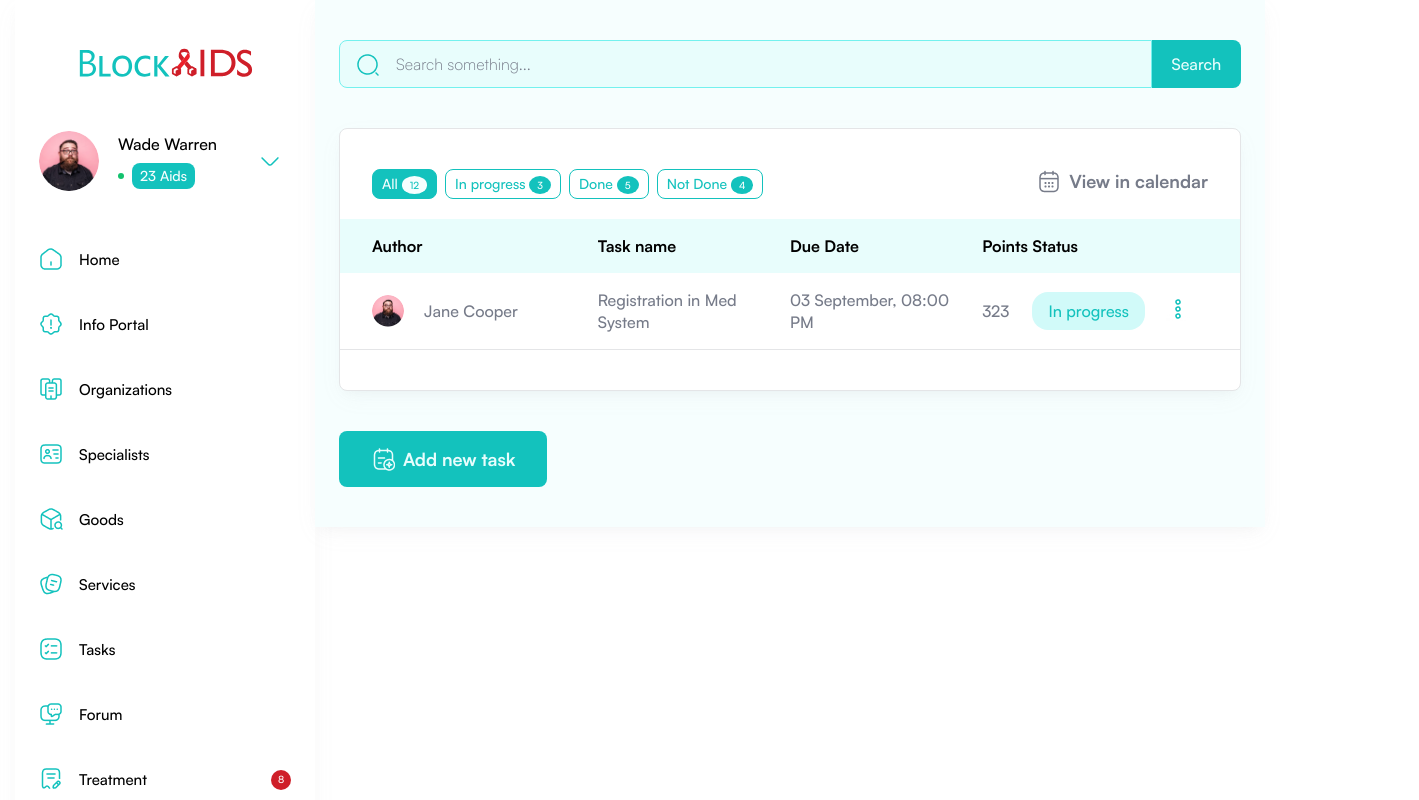
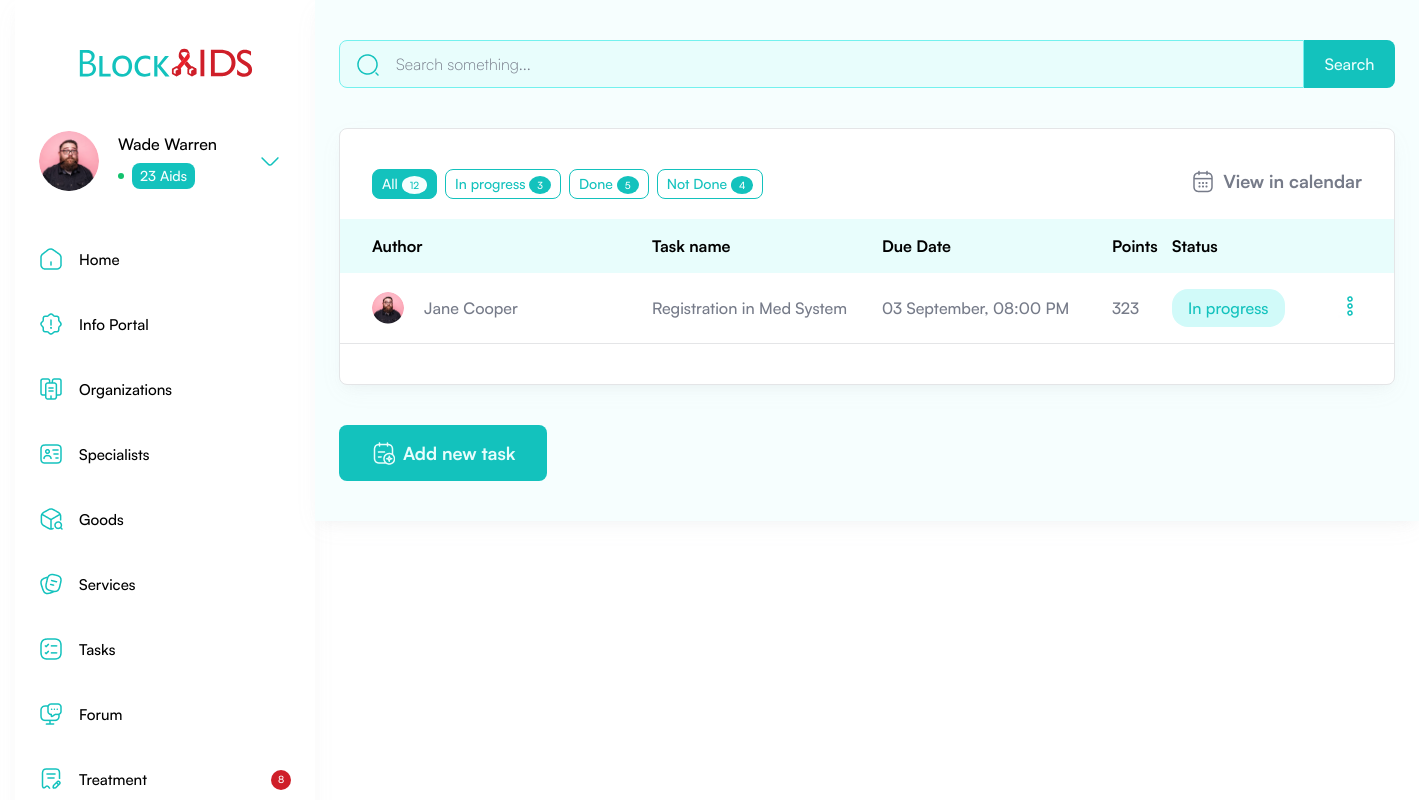
Before and after one commit to iovitatudor/blockAIDS-frontend, a React (Create React App) app: page / in a window 1280 px wide. Shown: the top 800 px of the page, 1419 px wide, since content can reach past the window. Built offline with nearby package versions, Linux system fonts and the light colour scheme.

Commit message:
Change table grid

```diff
--- a/src/modules/tasks/componenets/TasksItem.tsx
+++ b/src/modules/tasks/componenets/TasksItem.tsx
@@ -1,5 +1,5 @@
 import React, {FC} from "react";
-import {Avatar} from "@mui/material";
+import {Avatar, Typography} from "@mui/material";
 import verticalDots from "../assets/verticalDots.png";
 import {Link} from "react-router-dom";
 
@@ -21,7 +21,9 @@ const TasksItem: FC = () => {
         <div className="details">
           <img src={verticalDots} alt="" height="24px" width="auto"/>
           <div className="tooltip">
-            <Link to="/tasks/view">View Task</Link>
+            <Link to="/tasks/view">
+              View Task
+            </Link>
           </div>
         </div>
       </div>
--- a/src/modules/tasks/styles/Task.scss
+++ b/src/modules/tasks/styles/Task.scss
@@ -65,7 +65,9 @@
       .details {
         cursor: pointer;
         position: relative;
-        text-align: center;
+        text-align: right;
+        width: 100%;
+        justify-content: right;
         -webkit-transform: translateZ(0); /* webkit flicker fix */
         -webkit-font-smoothing: antialiased; /* webkit text rendering fix */
 
@@ -132,19 +134,23 @@
   }
 
   .lg {
-    width: 26% !important;
+    //width: 26% !important;
+    width: 280px !important;
   }
 
   .md {
-    width: 22% !important;
+    //width: 22% !important;
+    width: 230px !important;
   }
 
   .sm {
-    width: 15% !important;
+    //width: 15% !important;
+    width: 130px !important;
   }
 
   .xs {
-    width: 5% !important;
+    //width: 5% !important;
+    width: 60px !important;
   }
 }
 
```
